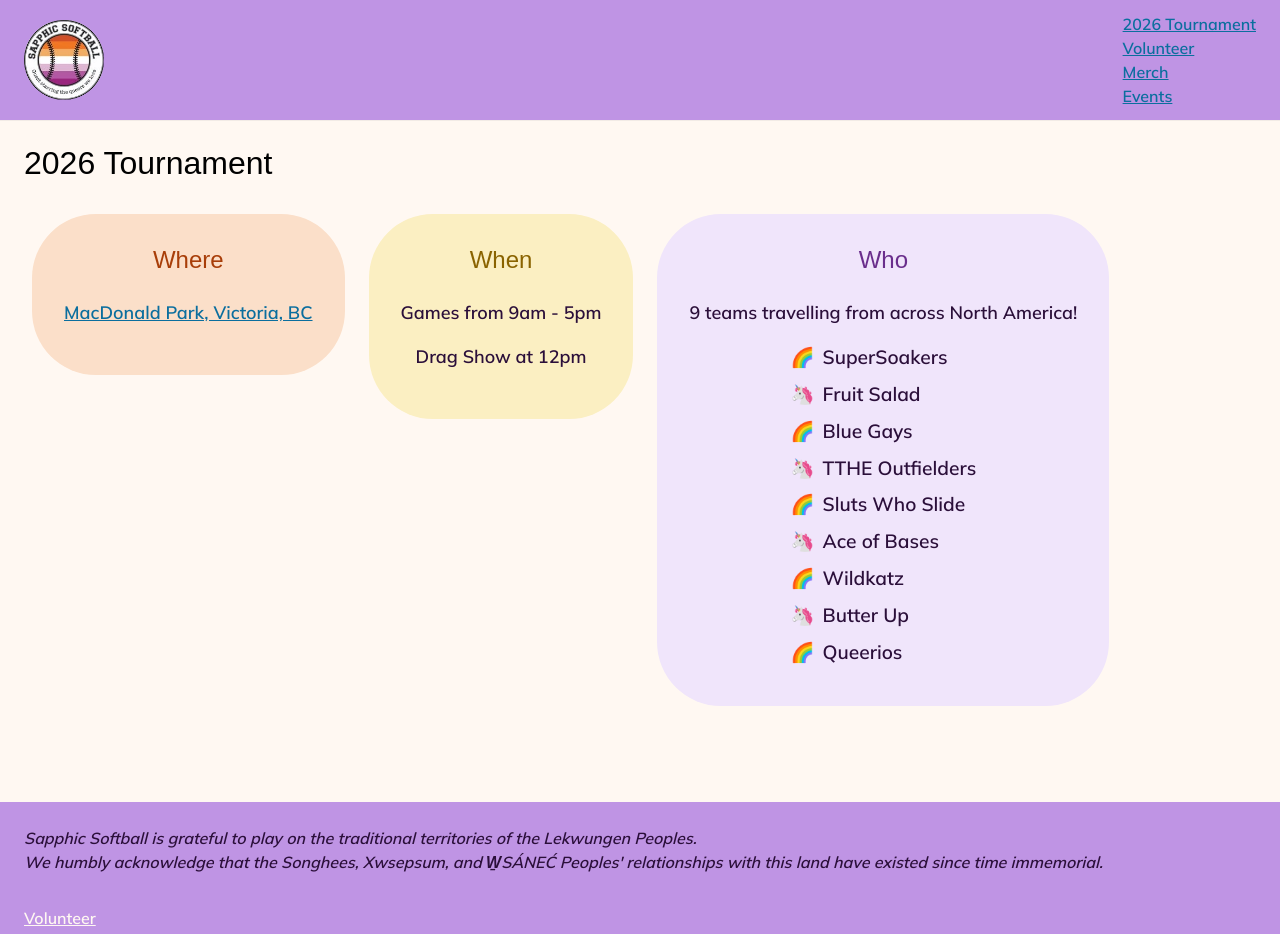
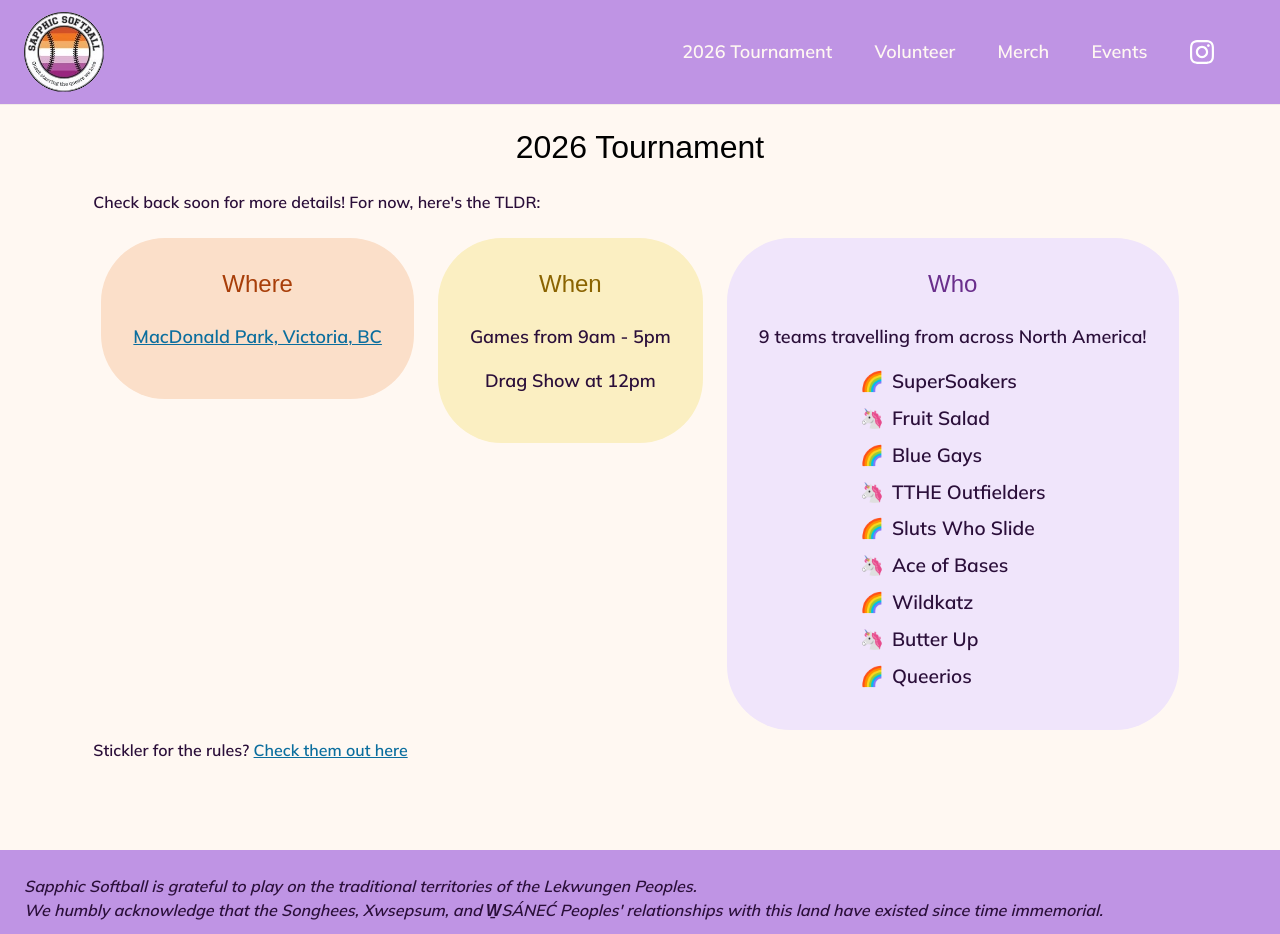
Before and after one commit to CReynoldson/sapphic.softball, a Next.js app: page /tournament in a window 1280 px wide. Shown: the top 934 px of the page. Built offline with nearby package versions, Linux system fonts and the light colour scheme; a web font is replaced by a local one.

Commit message:
better nav experience for all

```diff
--- a/src/app/components/Footer.js
+++ b/src/app/components/Footer.js
@@ -1,16 +1,16 @@
 import { VOLUNTEER_LINK, RULES_LINK, CONTACT_MAIL_LINK } from "./nav/links"
 export default () => (
-    <div className="w-full h-fit bg-lavender flex flex-col p-6 text-left mt-12">
+    <footer className="w-full h-fit bg-lavender flex flex-col p-6 text-left mt-12">
         <p className="italic font-bold">
             Sapphic Softball is grateful to play on the traditional territories of the Lekwungen Peoples.<br/>We humbly acknowledge that the Songhees, Xwsepsum, and W̱SÁNEĆ Peoples' relationships with this land have existed since time immemorial.
         </p>
         <div className="mt-4 flex flex-col">
             <a className="nav-link w-fit" href={VOLUNTEER_LINK}>Volunteer</a>
-            <a className="nav-link w-fit" href={CONTACT_MAIL_LINK}>Become a sponsor</a>
+            <a className="nav-link w-fit" href={CONTACT_MAIL_LINK}>Become A Sponsor</a>
             <a className="nav-link w-fit" href={RULES_LINK} target="blank" rel="noopener noreferrer">Tournament Rules</a>
             <a className="nav-link w-fit" href={CONTACT_MAIL_LINK}>Contact Us</a>
         </div>
         <p className="mt-4 text-center">🚧 This website is under construction 🚧</p>
         <p className="mt-4 text-center text-xs">Made with<br/>❤️🧡💛💚🩵💙💜<br/>in Victoria, BC</p>
-    </div>
+    </footer>
 )
--- a/src/app/components/Instagram.js
+++ b/src/app/components/Instagram.js
@@ -1,8 +1,8 @@
 import { INSTAGRAM_LINK } from "./nav/links";
 
-export default () => (
+export default ({className}) => (
     <a
-        className="instagram-container"
+        className={className}
         href={INSTAGRAM_LINK}
     >
         <svg
--- a/src/app/components/nav/desktop.js
+++ b/src/app/components/nav/desktop.js
@@ -1,13 +1,15 @@
 import Link from "next/link";
 import { MERCH_LINK, VOLUNTEER_LINK } from "./links";
+import Instagram from "../Instagram";
 
 export default () => (
-    <div className="hidden lg:flex justify-between flex-row">
-        <ul>
+    <div className="hidden lg:block w-1/2">
+        <ul className="flex flex-row justify-evenly items-center text-lg">
             <li><Link href="/tournament">2026 Tournament</Link></li>
             <li><a href={VOLUNTEER_LINK} target="blank">Volunteer</a></li>
             <li><a href={MERCH_LINK} target="blank">Merch</a></li>
             <li><Link href="/events">Events</Link></li>
+            <Instagram className="w-6"/>
         </ul>
     </div>
 )
--- a/src/app/components/nav/links.js
+++ b/src/app/components/nav/links.js
@@ -3,10 +3,3 @@ export const RULES_LINK = "https://docs.google.com/document/d/1UEg-Hd8y6eUCQDwWy
 export const CONTACT_MAIL_LINK = "mailto:sapphicsoftball@gmail.com"
 export const MERCH_LINK = "https://l.instagram.com/?u=https%3A%2F%2Fdocs.google.com%2Fforms%2Fd%2Fe%2F1FAIpQLSfvbbYqtr_c9SchxYJ8KKEOijGcLLKyQ08efz0tDcKnkD70iw%2Fviewform%3Ffbclid%3DPAZXh0bgNhZW0CMTEAc3J0YwZhcHBfaWQPNTY3MDY3MzQzMzUyNDI3AAGniaT7b0QLZVTCcjy0n4ddCmLODe9_JAaHWI67Fg630W2KjMcEdxWcvMNOyg8_aem_YUlbFX_paWDvbJcWWKUL_A%26utm_source%3Dig%26utm_medium%3Dsocial%26utm_content%3Dlink_in_bio&e=AUCRqGsT0V8-OnEeji3dJv7BaaWKXaEYm7CM9iSwd0xUUNOaGxocjebn6wxg9K_i6tCpOC1VMGoYeITzUNp7n9_QjTJJlP_-2eEqbetK2ZJUIeBYWfJWRX_Wt7KbbIWOMwqAn8Al47j8"
 export const INSTAGRAM_LINK = "https://www.instagram.com/sapphic.softball"
-
-export default [
-    {"link": "/tournament", "copy": "2026 Tournament"},
-    {"link": VOLUNTEER_LINK, "copy": "Volunteer"},
-    {"link": MERCH_LINK, "copy": "Merch"},
-    {"link": "/events", "copy": "Events"},
-]
--- a/src/app/components/nav/mobile.js
+++ b/src/app/components/nav/mobile.js
@@ -28,7 +28,7 @@ export default ({closeMenu}) => (
                 <span>🥂</span>
                 <Link onClick={closeMenu} href="/events">Events</Link>
             </li>
-            <Instagram />
+            <Instagram className="instagram-container"/>
         </ul>
     </div>
 );
--- a/src/app/globals.css
+++ b/src/app/globals.css
@@ -50,16 +50,19 @@ a {
   color: var(--color-link);
 }
 
-a.nav-link {
+nav a,
+footer a {
   color: var(--color-cream);
+  text-decoration: none;
+}
+nav a:hover,
+footer a:hover {
+  color: var(--color-text);
 }
 
 a:hover {
   cursor: pointer;
-  color: var(--color-link-hover);
-}
-a.nav-link:hover {
-  color: var(--color-link);
+  color: var(--color-lavender);
 }
 
 h1, h2, h3, h4 {
--- a/src/app/tournament/page.js
+++ b/src/app/tournament/page.js
@@ -1,16 +1,18 @@
 import Card from "../components/Card";
 import FullWidthSection from "../components/FullWidthSection";
+import { RULES_LINK } from "../components/nav/links";
 import { PARK_LINK } from "../page";
 
 
 const Tournament = () => (
-    <FullWidthSection>
+    <FullWidthSection classNames="justify-center">
         <div className="p-6">
-            <h1>2026 Tournament</h1>
+            <h1 className="text-center">2026 Tournament</h1>
+            <p>Check back soon for more details! For now, here's the TLDR: </p>
             <div className="p-2 flex flex-col gap-6 md:flex-row">
                 <Card cardClass="text-center card--coral">
                     <h2>Where</h2>
-                    <p className="text-lg"><a href={PARK_LINK}>MacDonald Park, Victoria, BC</a></p>
+                    <p className="text-lg"><a target="blank" href={PARK_LINK}>MacDonald Park, Victoria, BC</a></p>
                 </Card>
                 <Card cardClass="text-center card--gold">
                     <h2>When</h2>
@@ -33,7 +35,8 @@ const Tournament = () => (
                     </ul>
                 </Card>
             </div>
-            <p></p>
+            <p>Stickler for the rules? <a target="blank" href={RULES_LINK}>Check them out here</a></p>
+
         </div>
     </FullWidthSection>
 );
```
